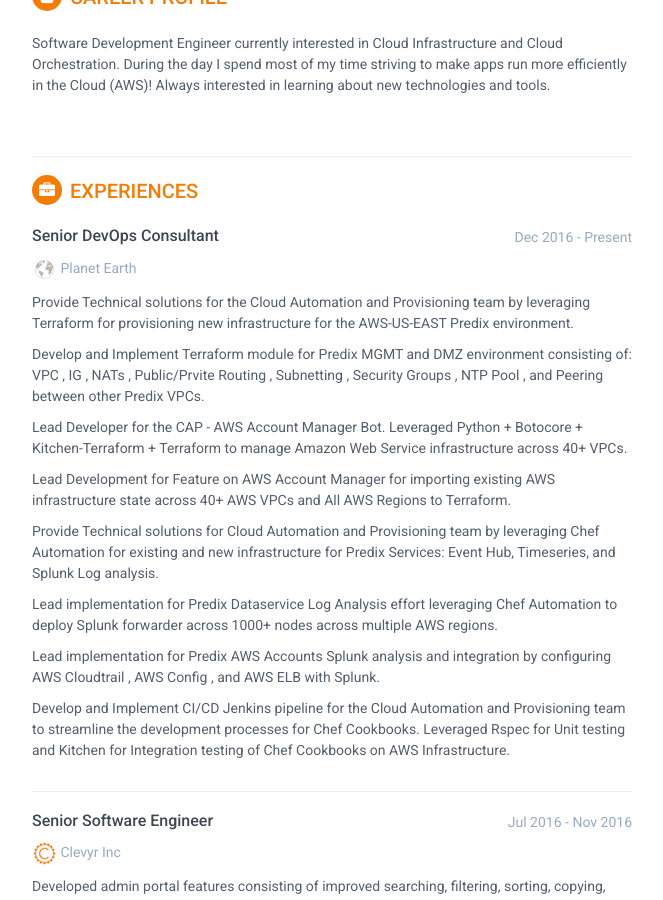
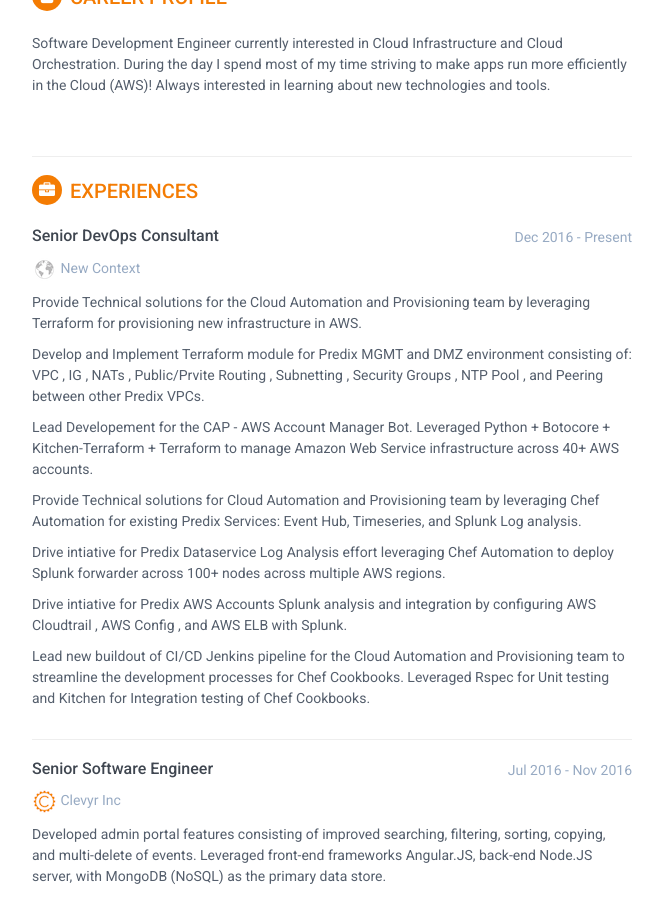
Before and after one commit to ivanfan12345/cv, a Jekyll site: the page built from index.html, in a window 1280 px wide and 900 px high, scrolled down 207 px. Shown: the whole window, without its empty margins (188-851 px from the left). Built offline with Jekyll 4.4.1, drawn with Linux system fonts in a browser that asks for light colours.

Commit message:
update cv

```diff
--- a/_includes/experience.html
+++ b/_includes/experience.html
@@ -7,17 +7,16 @@
                             <h3 class="job-title">Senior DevOps Consultant</h3>
                             <div class="time">Dec 2016 - Present</div>
                         </div><!--//upper-row-->
-                        <div class="company"><img src="assets/images/Tiny_Earth.png" alt="GE Image"> Planet Earth </div>
+                        <div class="company"><img src="assets/images/Tiny_Earth.png" alt="GE Image"> New Context </div>
                     </div><!--//meta-->
                     <div class="details">
-                        <p>Provide Technical solutions for the Cloud Automation and Provisioning team by leveraging Terraform for provisioning new infrastructure for the AWS-US-EAST Predix environment.</p>
+                        <p>Provide Technical solutions for the Cloud Automation and Provisioning team by leveraging Terraform for provisioning new infrastructure in AWS.</p>
                         <p>Develop and Implement Terraform module for Predix MGMT and DMZ environment consisting of: VPC , IG , NATs , Public/Prvite Routing , Subnetting , Security Groups , NTP Pool , and Peering between other Predix VPCs.
-                        <p>Lead Developer for the CAP - AWS Account Manager Bot. Leveraged Python + Botocore + Kitchen-Terraform + Terraform to manage Amazon Web Service infrastructure across 40+ VPCs.</p>
-                        <p>Lead Development for Feature on AWS Account Manager for importing existing AWS infrastructure state across 40+ AWS VPCs and All AWS Regions to Terraform.</p>
-                        <p>Provide Technical solutions for Cloud Automation and Provisioning team by leveraging Chef Automation for existing and new infrastructure for Predix Services: Event Hub, Timeseries, and Splunk Log analysis.</p>
-                        <p>Lead implementation for Predix Dataservice Log Analysis effort leveraging Chef Automation to deploy Splunk forwarder across 1000+ nodes across multiple AWS regions.</p>
-                        <p>Lead implementation for Predix AWS Accounts Splunk analysis and integration by configuring AWS Cloudtrail , AWS Config , and AWS ELB with Splunk.</p>
-                        <p>Develop and Implement CI/CD Jenkins pipeline for the Cloud Automation and Provisioning team to streamline the development processes for Chef Cookbooks. Leveraged Rspec for Unit testing and Kitchen for Integration testing of Chef Cookbooks on AWS Infrastructure.</p>
+                        <p>Lead Developement for the CAP - AWS Account Manager Bot. Leveraged Python + Botocore + Kitchen-Terraform + Terraform to manage Amazon Web Service infrastructure across 40+ AWS accounts.</p>
+                        <p>Provide Technical solutions for Cloud Automation and Provisioning team by leveraging Chef Automation for existing Predix Services: Event Hub, Timeseries, and Splunk Log analysis.</p>
+                        <p>Drive intiative for Predix Dataservice Log Analysis effort leveraging Chef Automation to deploy Splunk forwarder across 100+ nodes across multiple AWS regions.</p>
+                        <p>Drive intiative for Predix AWS Accounts Splunk analysis and integration by configuring AWS Cloudtrail , AWS Config , and AWS ELB with Splunk.</p>
+                        <p>Lead new buildout of CI/CD Jenkins pipeline for the Cloud Automation and Provisioning team to streamline the development processes for Chef Cookbooks. Leveraged Rspec for Unit testing and Kitchen for Integration testing of Chef Cookbooks.</p>
                     </div><!--//details-->
                 </div><!--//item-->
                 <hr>
```
